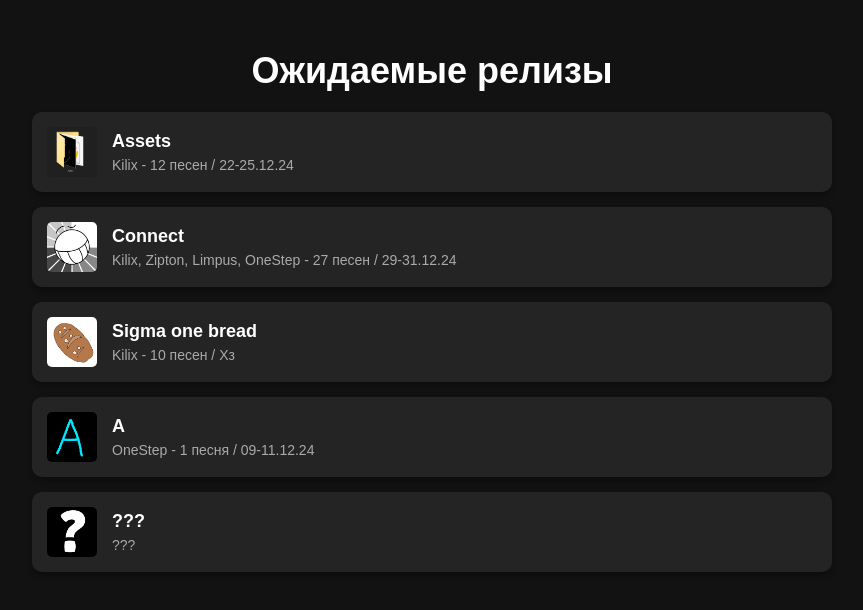
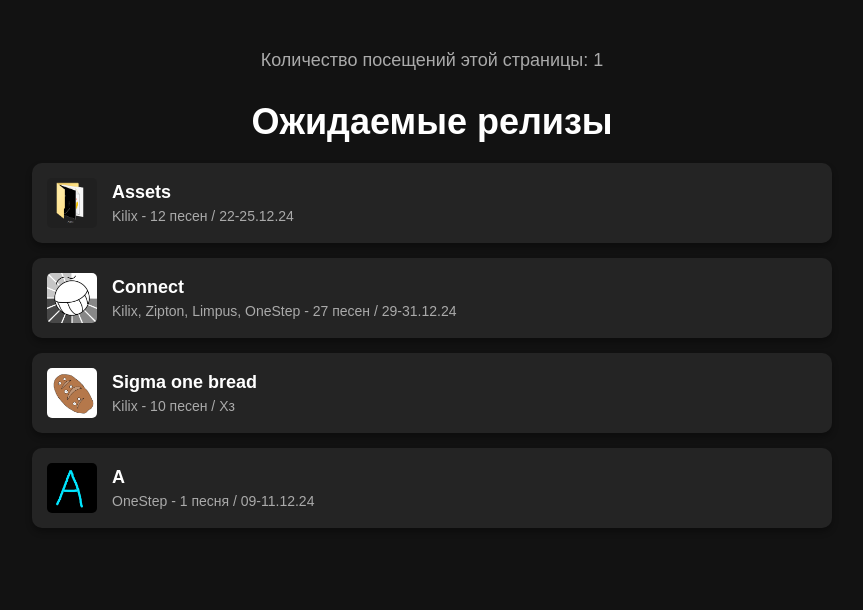
Before and after one commit to KilixKilik/gigostep, a plain HTML site: page album.html in a window 1280 px wide. Shown: the whole page, without its empty margins (208-1071 px from the left). Drawn offline with Linux system fonts and the light colour scheme.

Commit message:
Update album.html
Добавлена статистика посещаемости

```diff
--- a/album.html
+++ b/album.html
@@ -56,10 +56,21 @@
             font-size: 14px;
             color: #aaa;
         }
+
+        .stats {
+            margin-bottom: 30px;
+            font-size: 18px;
+            color: #aaa;
+        }
     </style>
 </head>
 <body>
     <div class="container">
+        <!-- Статистика посещений -->
+        <div class="stats">
+            <p>Количество посещений этой страницы: <span id="visit-count">0</span></p>
+        </div>
+
         <h1>Ожидаемые релизы</h1>
         <div class="release">
             <img src="icon/assets.png" alt="Assets">
@@ -89,13 +100,19 @@
                 <p>OneStep - 1 песня / 09-11.12.24</p>
             </div>
         </div>
-        <div class="release">
-            <img src="icon/what.png" alt="A">
-            <div>
-                <h3>???</h3>
-                <p>???</p>
-            </div>
-        </div>
     </div>
+
+    <script>
+        // Проверяем и обновляем количество посещений
+        if (localStorage.getItem('visitCount')) {
+            let count = parseInt(localStorage.getItem('visitCount'));
+            count++;
+            localStorage.setItem('visitCount', count);
+            document.getElementById('visit-count').textContent = count;
+        } else {
+            localStorage.setItem('visitCount', 1);
+            document.getElementById('visit-count').textContent = 1;
+        }
+    </script>
 </body>
 </html>
```
